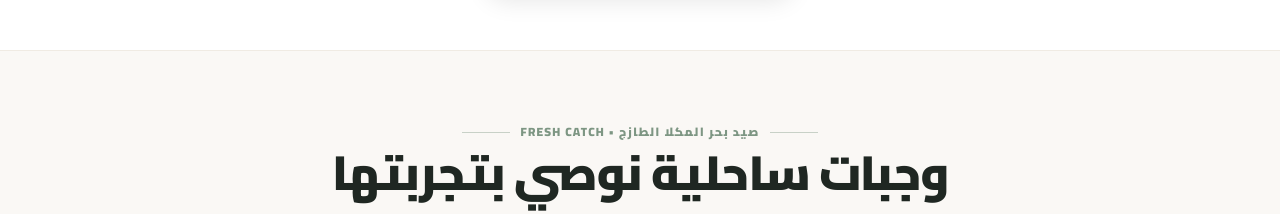
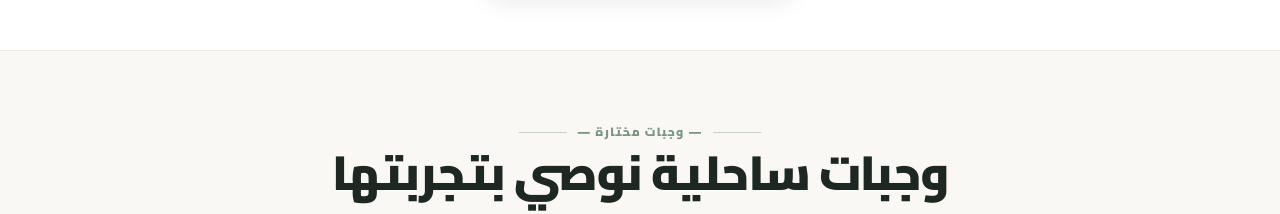
Before and after one commit to naimaaltamimi/azm-fitness-platform, a React (Vite) app: page / in a window 1280 px wide. Shown: the part 2160-2374 px from the top of the page. Built offline with nearby package versions, Linux system fonts and the light colour scheme.

Commit message:
fix: replace seafood tagline with neutral section label in meals section

```diff
--- a/src/pages/LandingPage.tsx
+++ b/src/pages/LandingPage.tsx
@@ -414,7 +414,7 @@ export const LandingPage: React.FC = () => {
           <div className="text-center space-y-2">
             <div className="inline-flex items-center justify-center gap-2.5 text-xs font-black text-[#7D9683]">
               <span className="w-8 sm:w-12 h-px bg-[#7D9683]/40" />
-              <span className="tracking-widest uppercase">صيد بحر المكلا الطازج • FRESH CATCH</span>
+              <span className="tracking-widest uppercase">— وجبات مختارة —</span>
               <span className="w-8 sm:w-12 h-px bg-[#7D9683]/40" />
             </div>
             <h2 className="text-3xl sm:text-4xl lg:text-5xl font-black text-[#1F2722] tracking-tight">
```
